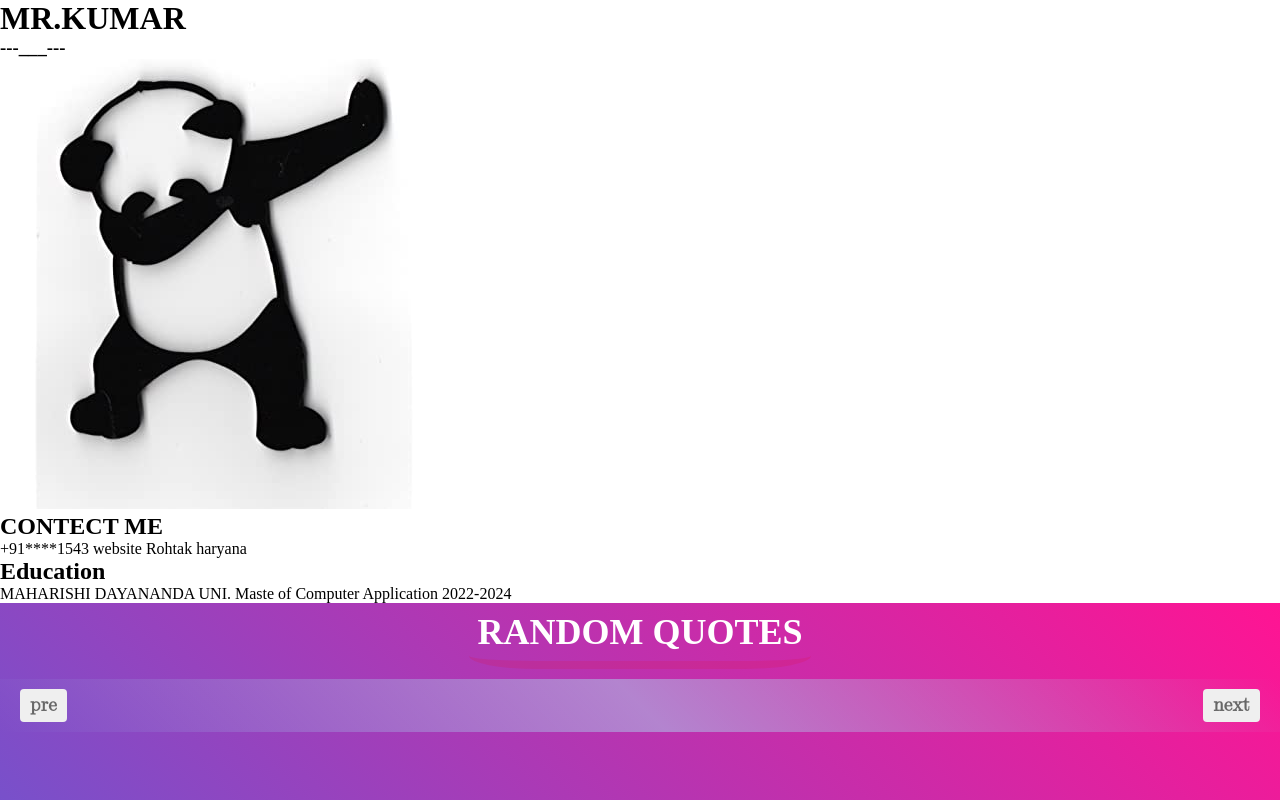
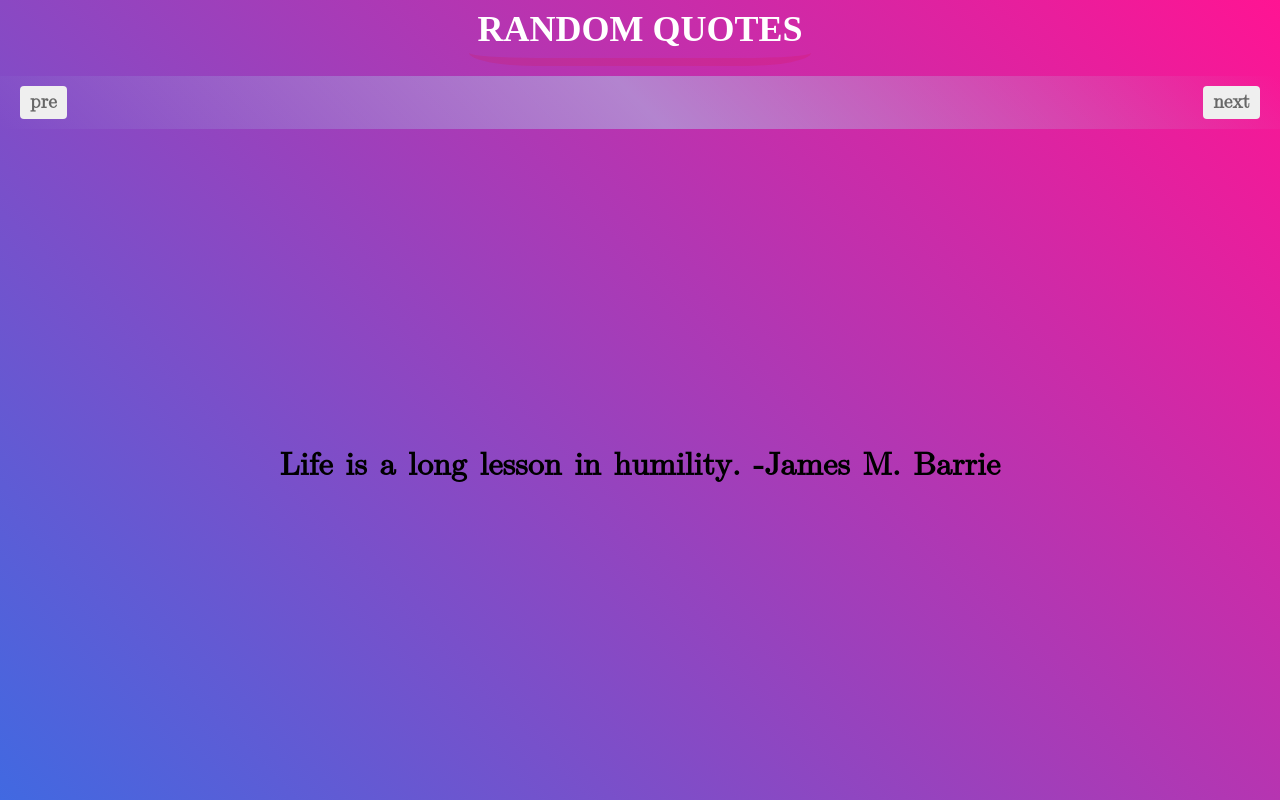
Before and after one commit to MrKuldeep01/LifeQuotes, a plain HTML site: page index.html in a window 1280 px wide. Shown: the top 800 px of the page. Drawn offline with Linux system fonts and the light colour scheme.

Commit message:
Update index.html

```diff
--- a/index.html
+++ b/index.html
@@ -8,28 +8,7 @@
 </head>
 <body>
     <div class="container">
-        <div class="leftbox">
-                <div class="topleftbox">
-                    <h1 class="name-h1">MR.KUMAR</h1>
-                    <h3 class="pro-h3">---___---</h3>
-                    <div class="mineimg">
-                        <img src="/81LvKz-3+eL._AC_SS450_.jpg" alt="mineimg">
-                    </div>
-                </div>
 
-                <div class="midleftbox">
-                    <h2 class="contecth2"> <i></i> CONTECT ME</h2>
-                    <span class="phone"><a href="+919728541543"> +91****1543</a></span>
-                    <span class="website"><a target="_blank" href=" https://itsme.netlify.app">website</a></span>
-                    <span class="address"><a target="_blank" href="Address">Rohtak haryana</a></span>
-                </div>
-                <div class="lowleftbox">
-                    <h2 class="edu">Education</h2>
-                    <span class="uni">MAHARISHI DAYANANDA UNI.</span>
-                    <span class="degree">Maste of Computer Application</span>
-                    <span class="year">2022-2024</span>
-                </div>
-        </div>
 
         <div class="rightbox">
             <div class="mainpage">
```
